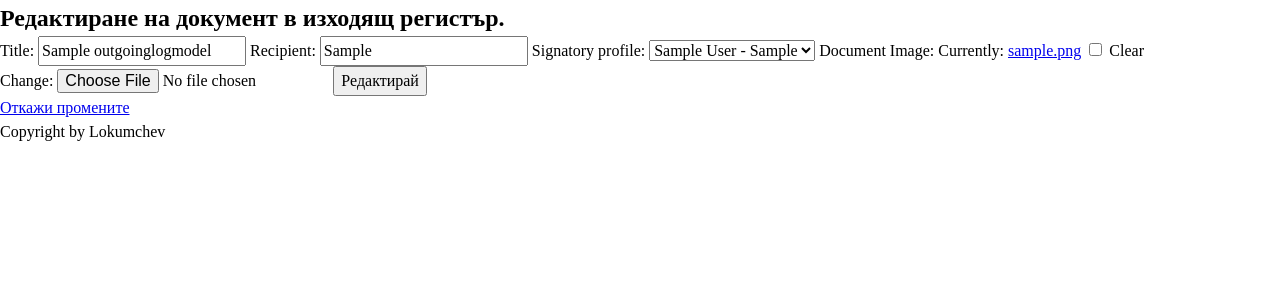
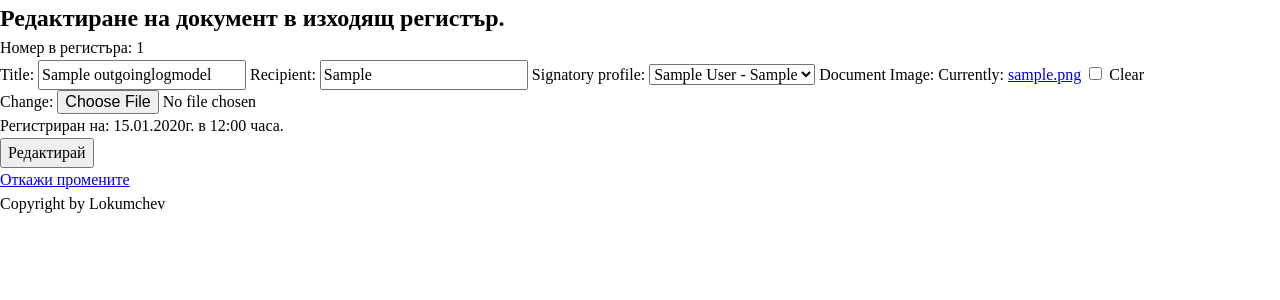
Before and after one commit to stefanov13/Registry-Office, a Django app: page /outgoing/1/edit/ in a window 1280 px wide. Shown: the part 82-382 px from the top of the page. Run offline with Django 4.2, Linux system fonts and the light colour scheme; a user stored in the database is signed in; tables that the repository leaves empty hold one stand-in row (values such as "Sample post").

Commit message:
some changes

```diff
--- a/registry_office/apps/outgoing_log/templates/outgoing_log/outgoing-delete.html
+++ b/registry_office/apps/outgoing_log/templates/outgoing_log/outgoing-delete.html
@@ -8,7 +8,7 @@
 
             <p>Номер в регистъра: {{ object.log_num }}</p>
             {{ form }}
-            <p>Дата и час на създаване: {{ object.creation_date|date:"d.m.Yг. - H:i часа." }}</p>
+            <p>Регистриран на: {{ object.creation_date|date:"d.m.Yг. в H:i часа." }}</p>
             {% csrf_token %}
 
             <button type="submit">Изтрий</button>
--- a/registry_office/apps/outgoing_log/templates/outgoing_log/outgoing-details.html
+++ b/registry_office/apps/outgoing_log/templates/outgoing_log/outgoing-details.html
@@ -10,7 +10,7 @@
         <p>Получател: {{ object.recipient }}</p>
         <p>Подател - Име: {{ object.signatory_profile.first_name }} {{ object.signatory_profile.last_name }}</p>
         <p>Подател - Длъжност: {{ object.signatory_profile.position }}</p>
-        <p>Дата на регистрация: {{ object.creation_date|date:"d.m.Y - H:i" }}</p>
+        <p>Регистриран на: {{ object.creation_date|date:"d.m.Y в H:i" }}</p>
         {% if object.document_img %}
             <img src="{{ object.document_img.url }}" alt="Outgoing Document Image">
         {% endif %}
--- a/registry_office/apps/outgoing_log/templates/outgoing_log/outgoing-edit.html
+++ b/registry_office/apps/outgoing_log/templates/outgoing_log/outgoing-edit.html
@@ -7,7 +7,9 @@
 
         <form method="post" enctype="multipart/form-data">
 
+            <p>Номер в регистъра: {{ object.log_num }}</p>
             {{ form }}
+            <p>Регистриран на: {{ object.creation_date|date:"d.m.Yг. в H:i часа." }}</p>
             {% csrf_token %}
 
             <button type="submit">Редактирай</button>
```
